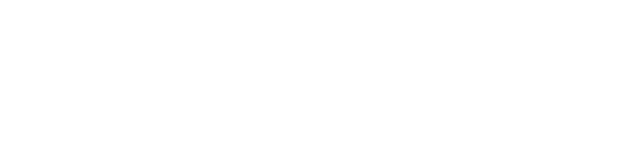
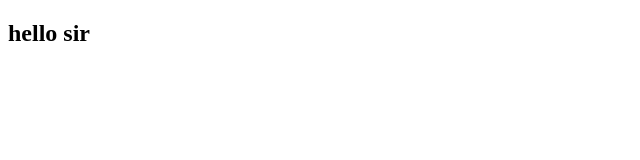
Before and after one commit to Gopal-japan/first-project, a plain HTML site: page index.html in a window 1280 px wide. Shown: the whole page, without its empty margins (0-640 px from the left). Drawn offline with Linux system fonts and the light colour scheme.

Commit message:
version 2

```diff
--- a/index.html
+++ b/index.html
@@ -6,6 +6,6 @@
     <title>Document</title>
 </head>
 <body>
-
+    <h2>hello sir </h2>
 </body>
 </html>
```
